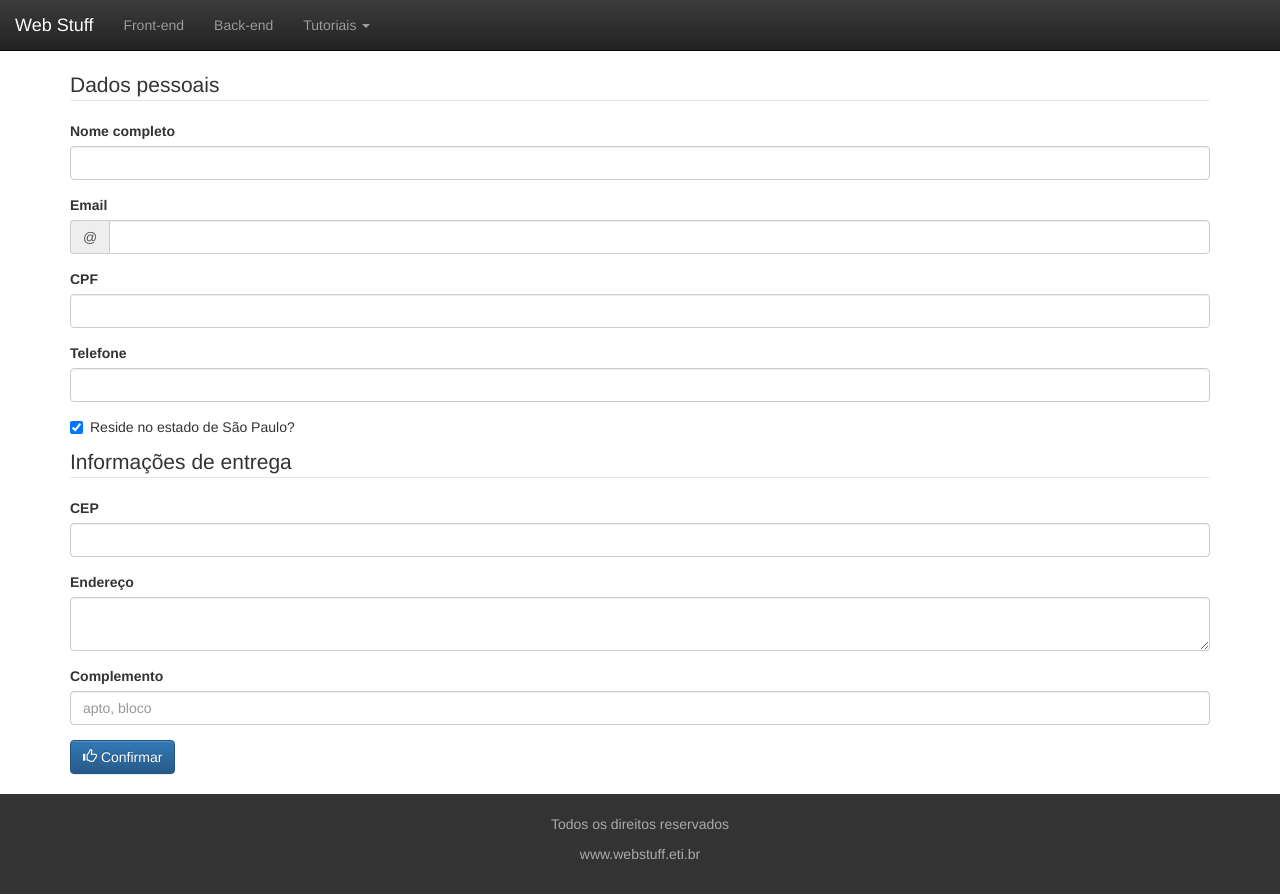
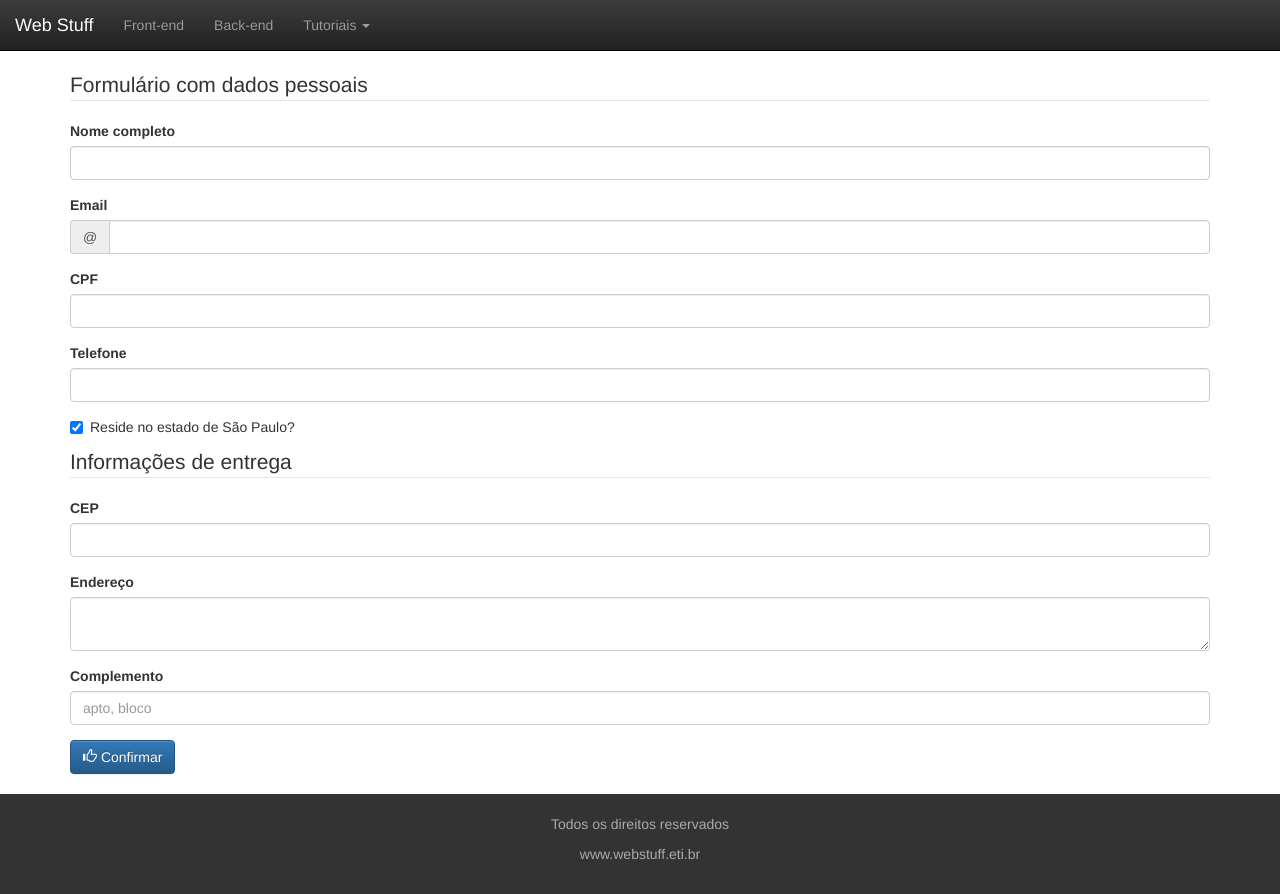
Before and after one commit to webstuff-eti/validando-formul-rio-com-html5, a plain HTML site: page index.html in a window 1280 px wide. Drawn offline with Linux system fonts and the light colour scheme.

Commit message:
Alteração da Legenda do Fildset

```diff
--- a/index.html
+++ b/index.html
@@ -41,7 +41,7 @@
 		<div class="row">
 			<form class="col-sm-12" action="enviado.html">
 			<fieldset>
-				<legend>Dados pessoais</legend>
+				<legend>Formulário com dados pessoais</legend>
 
 				<div class="form-group">
 					<label for="nome">Nome completo</label>
```
